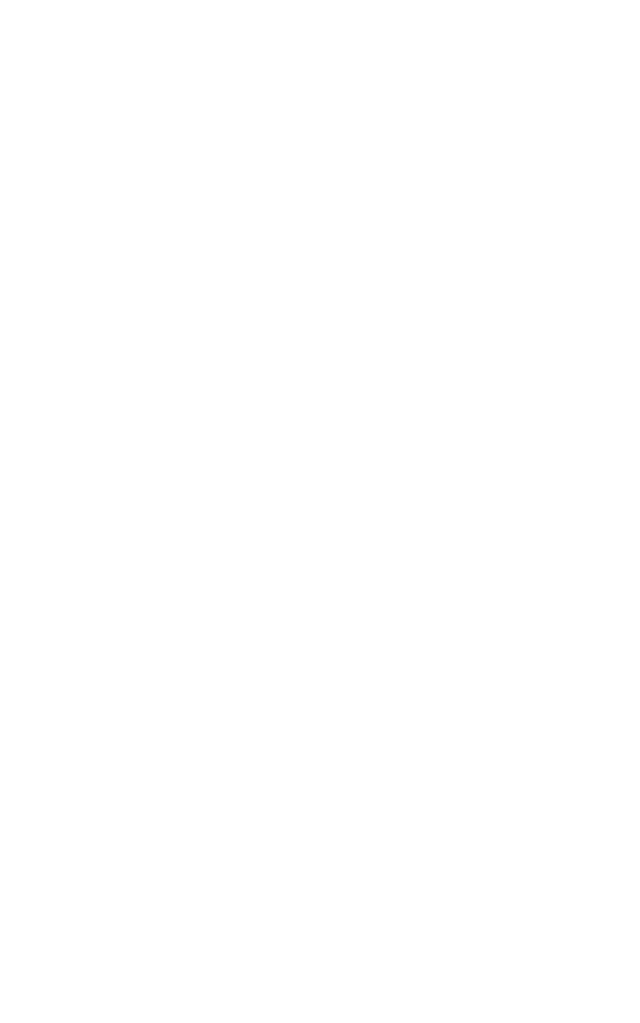
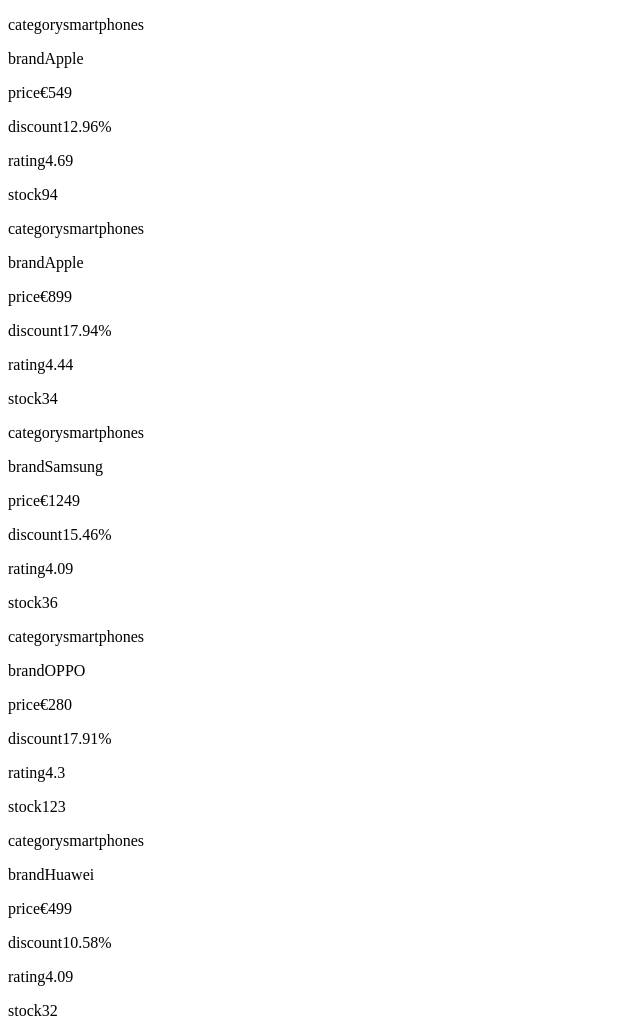
Before and after one commit to StanislavMamulin/online-store-team, a website built with webpack: page src/index.html in a window 1280 px wide. Shown: the top 1023 px of the page, without its empty margins (0-640 px from the left). Before the commit the page ends 800 px from the top, so only its background shows below. Built offline with nearby package versions, Linux system fonts and the light colour scheme.

Commit message:
feat: create catalog page

```diff
--- /dev/null
+++ b/src/components/view/CatalogPage.ts
@@ -0,0 +1,61 @@
+import { ProductsController } from '../controllers/productsController';
+import { IProduct } from '../types';
+
+export class CatalogPage {
+    constructor(private el: HTMLElement) {}
+    productsController: ProductsController = new ProductsController();
+
+    public render() {
+        this.el.innerHTML = '';
+        const productsItems = this.renderCards();
+        this.el.append(productsItems);
+    }
+
+    private createDiv(className: string) {
+        const div = document.createElement('div');
+        div.classList.add(className);
+        return div;
+    }
+
+    private createCardInfoText(field: string, value: string) {
+        const p = document.createElement('p');
+        p.innerText = field;
+        const span = document.createElement('span');
+        span.innerText = value;
+        p.appendChild(span);
+        return p;
+    }
+
+    private createCardInfoTexts(obj: IProduct) {
+        const div = this.createDiv('card-info-item');
+        const categoryInfo = this.createCardInfoText('category', obj.category);
+        const brandInfo = this.createCardInfoText('brand', obj.brand);
+        const priceInfo = this.createCardInfoText('price', `€${obj.price}`);
+        const discountInfo = this.createCardInfoText('discount', `${obj.discountPercentage}%`);
+        const ratingInfo = this.createCardInfoText('rating', String(obj.rating));
+        const stockInfo = this.createCardInfoText('stock', String(obj.stock));
+        div.append(categoryInfo, brandInfo, priceInfo, discountInfo, ratingInfo, stockInfo);
+        return div;
+    }
+
+    private renderCard(obj: IProduct) {
+        const cardWrapper = this.createDiv('card-wrapper');
+        const cardText = this.createDiv('card-text');
+        const cardTitle = this.createDiv('card-title');
+        const cardInfo = this.createDiv('card-info');
+        const cardInfoItem = this.createCardInfoTexts(obj);
+        cardInfo.append(cardInfoItem);
+        cardText.append(cardTitle, cardInfo);
+        cardWrapper.append(cardText);
+        return cardWrapper;
+    }
+
+    private renderCards() {
+        const productsItems = this.createDiv('products-items');
+        for (const product of this.productsController.filteredProducts) {
+            const card = this.renderCard(product);
+            productsItems.append(card);
+        }
+        return productsItems;
+    }
+}
--- a/src/index.html
+++ b/src/index.html
@@ -7,6 +7,6 @@
     <title>Document</title>
 </head>
 <body>
-
+    <main class="page"></main>
 </body>
 </html>
--- a/src/index.ts
+++ b/src/index.ts
@@ -1,5 +1,10 @@
 /* eslint-disable @typescript-eslint/ban-ts-comment */
 import { ProductsController } from './components/controllers/productsController';
+import { CatalogPage } from './components/view/CatalogPage';
 
 //@ts-ignore
 window.createGame = () => new ProductsController();
+
+const main = document.querySelector('main') as HTMLElement;
+const body = new CatalogPage(main);
+body.render();
```
